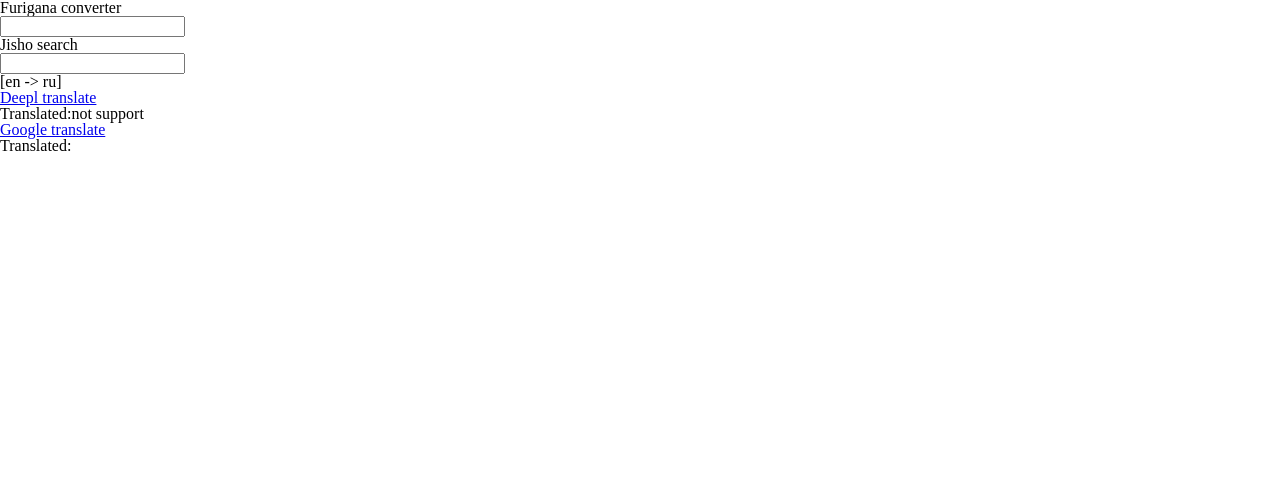
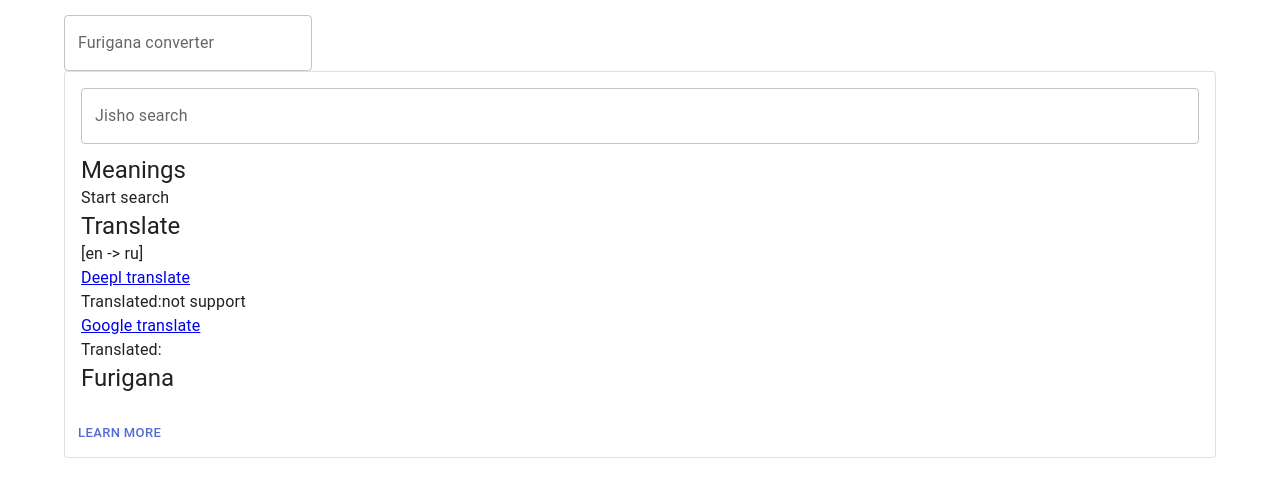
Before and after one commit to sieugene/nihongo-cards, a Next.js app: page / in a window 1280 px wide. Shown: the top 494 px of the page. Built offline with nearby package versions, Linux system fonts and the light colour scheme.

Commit message:
chore : add material ui

```diff
--- a/package.json
+++ b/package.json
@@ -9,6 +9,10 @@
     "lint": "next lint"
   },
   "dependencies": {
+    "@emotion/react": "^11.10.5",
+    "@emotion/styled": "^11.10.5",
+    "@mui/icons-material": "^5.11.0",
+    "@mui/material": "^5.11.7",
     "@next/font": "13.1.6",
     "@types/node": "18.11.18",
     "@types/react": "18.0.27",
--- a/src/features/furigana-convert/index.tsx
+++ b/src/features/furigana-convert/index.tsx
@@ -1,3 +1,4 @@
+import TextField from '@mui/material/TextField'
 import { ChangeEvent, useState } from 'react'
 import { useFurigana } from './hooks/useFurigana'
 import { useDebounce } from '@/shared/hooks/useDebounce'
@@ -11,8 +12,12 @@ const FuriganaConvert = () => {
 
   return (
     <div>
-      <input type='text' onChange={handleChange} />
-      <h2> {isLoading && 'loading...'}</h2>
+      <TextField
+        label='Furigana converter'
+        variant='outlined'
+        type='text'
+        onChange={handleChange}
+      />
 
       {data && <div dangerouslySetInnerHTML={{ __html: data }} />}
     </div>
--- a/src/features/jisho-phrase/index.tsx
+++ b/src/features/jisho-phrase/index.tsx
@@ -1,5 +1,18 @@
+import Box from '@mui/material/Box'
+import Button from '@mui/material/Button'
+import Card from '@mui/material/Card'
+import CardActions from '@mui/material/CardActions'
+import CardContent from '@mui/material/CardContent'
+
+import List from '@mui/material/List'
+import ListItem from '@mui/material/ListItem'
+import ListItemButton from '@mui/material/ListItemButton'
+import ListItemText from '@mui/material/ListItemText'
+import TextField from '@mui/material/TextField'
+import Typography from '@mui/material/Typography'
+import { styled } from '@mui/material/styles'
 import { ChangeEvent, useMemo, useState } from 'react'
-
+import { useFurigana } from '../furigana-convert/hooks/useFurigana'
 import Translate from '../translate'
 import { useJishoPhrase } from './hooks/useJishoPhrase'
 import { useDebounce } from '@/shared/hooks/useDebounce'
@@ -7,6 +20,7 @@ import { useDebounce } from '@/shared/hooks/useDebounce'
 const JishoPhrase = () => {
   const [input, setInput] = useState('')
   const { data, isLoading } = useJishoPhrase(input)
+  const { data: furiganaData } = useFurigana(input)
   const handleChange = useDebounce((event: ChangeEvent<HTMLInputElement>) => {
     setInput(event.target.value)
   }, 500)
@@ -18,18 +32,43 @@ const JishoPhrase = () => {
 
   return (
     <div>
-      <h2>Jisho search</h2>
-      <input type='text' onChange={handleChange} />
-      <h2> {isLoading && 'loading...'}</h2>
-      <ul>
-        {meanings &&
-          meanings.map((meaning, index) => {
-            return <li key={index}>{meaning}</li>
-          })}
-      </ul>
-      <Translate text={meanings?.[0] || ''} sourceLang='en' targetLang='ru' />
+      <Box sx={{ minWidth: 275 }}>
+        <Card variant='outlined'>
+          <CardContent>
+            <Input type='text' onChange={handleChange} label='Jisho search' variant='outlined' />
+            <Typography variant='h5'>Meanings</Typography>
+            {meanings ? (
+              <List about='meanings'>
+                {meanings.map((meaning, index) => {
+                  return (
+                    <ListItem disablePadding key={index}>
+                      <ListItemButton>
+                        <ListItemText primary={meaning} />
+                      </ListItemButton>
+                    </ListItem>
+                  )
+                })}
+              </List>
+            ) : (
+              <Typography>Start search</Typography>
+            )}
+            <Typography variant='h5'>Translate</Typography>
+            <Translate text={meanings?.[0] || ''} sourceLang='en' targetLang='ru' />
+            <Typography variant='h5'>Furigana</Typography>
+            {furiganaData && <div dangerouslySetInnerHTML={{ __html: furiganaData }} />}
+          </CardContent>
+          <CardActions>
+            <Button size='small'>Learn More</Button>
+          </CardActions>
+        </Card>
+      </Box>
     </div>
   )
 }
 
+const Input = styled(TextField)`
+  width: 100%;
+  margin-bottom: 10px;
+`
+
 export default JishoPhrase
--- a/src/pages/_app.tsx
+++ b/src/pages/_app.tsx
@@ -1,11 +1,33 @@
 import '@/styles/globals.css'
+
+import { CacheProvider } from '@emotion/react'
+import CssBaseline from '@mui/material/CssBaseline'
+import { ThemeProvider } from '@mui/material/styles'
 import type { AppProps } from 'next/app'
+import Head from 'next/head'
 import { SWRConfig } from 'swr'
+import { createEmotionCache, EmotionCache, theme } from '@/shared/lib/mui'
 
-export default function App({ Component, pageProps }: AppProps) {
+// クライアント側のキャッシュ。ブラウザでのユーザーのセッション全体で共有されます。
+const clientSideEmotionCache = createEmotionCache()
+
+interface MyAppProps extends AppProps {
+  emotionCache?: EmotionCache
+}
+
+export default function MyApp(props: MyAppProps) {
+  const { Component, emotionCache = clientSideEmotionCache, pageProps } = props
   return (
     <SWRConfig value={{ provider: () => new Map(), revalidateOnFocus: false }}>
-      <Component {...pageProps} />
+      <CacheProvider value={emotionCache}>
+        <Head>
+          <meta name='viewport' content='initial-scale=1, width=device-width' />
+        </Head>
+        <ThemeProvider theme={theme}>
+          <CssBaseline />
+          <Component {...pageProps} />
+        </ThemeProvider>
+      </CacheProvider>
     </SWRConfig>
   )
 }
--- a/src/pages/index.tsx
+++ b/src/pages/index.tsx
@@ -1,13 +1,14 @@
-import JishoAPI from 'unofficial-jisho-api'
+import Container from '@mui/material/Container'
 import FuriganaConvert from '@/features/furigana-convert'
 import JishoPhrase from '@/features/jisho-phrase'
 
 export default function Home() {
   return (
     <>
-      <h1>Furigana converter</h1>
-      <FuriganaConvert />
-      <JishoPhrase />
+      <Container maxWidth='lg' style={{ marginTop: 15 }}>
+        <FuriganaConvert />
+        <JishoPhrase />
+      </Container>
     </>
   )
 }
--- /dev/null
+++ b/src/shared/lib/mui/emotion.cache.ts
@@ -0,0 +1,6 @@
+import createCache from '@emotion/cache'
+export type EmotionCache = ReturnType<typeof createCache>
+
+export const createEmotionCache = () => {
+  return createCache({ key: 'css', prepend: true })
+}
--- /dev/null
+++ b/src/shared/lib/mui/index.ts
@@ -0,0 +1,3 @@
+/* eslint-disable import/export */
+export * from './emotion.cache'
+export * from './theme'
--- /dev/null
+++ b/src/shared/lib/mui/theme.ts
@@ -0,0 +1,16 @@
+import { red } from '@mui/material/colors'
+import { createTheme } from '@mui/material/styles'
+
+export const theme = createTheme({
+  palette: {
+    primary: {
+      main: '#556cd6',
+    },
+    secondary: {
+      main: '#19857b',
+    },
+    error: {
+      main: red.A400,
+    },
+  },
+})
```
Also changed, not shown: .eslintrc.json, 1 other file (tests, documents, lock files or other folders).
